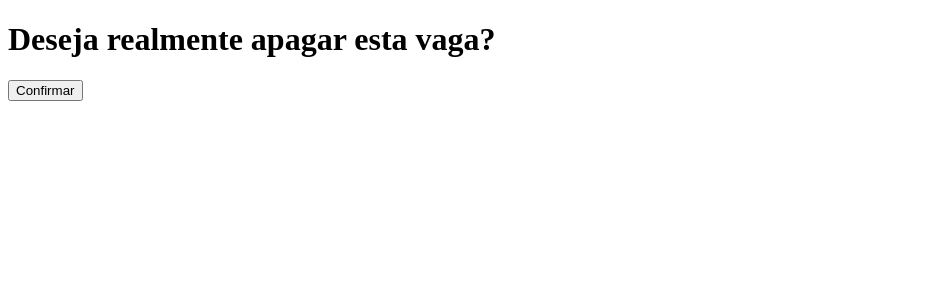
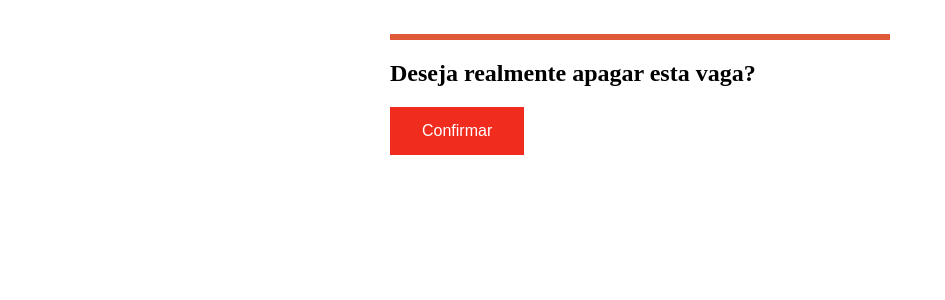
Before and after one commit to GiovanaThais/empresa, a Django app: page /deleteVaga/1/ in a window 1280 px wide. Shown: the top 300 px of the page, without its empty margins (0-945 px from the left). Run offline with Django 3.2, Linux system fonts and the light colour scheme; data comes from the database, SQL or seed files in the repository.

Commit message:
style: atualizando html

```diff
--- a/core/templates/core/empresa_form.html
+++ b/core/templates/core/empresa_form.html
@@ -54,7 +54,7 @@
     <form method="POST">
         {% csrf_token %}
         {{form.as_p}}
-        <button type="button">Salvar</button>
+        <button class="button">Salvar</button>
     </form>
     <div>
 </body>
--- a/core/templates/core/empresa_list.html
+++ b/core/templates/core/empresa_list.html
@@ -86,7 +86,10 @@
             <a class="one" href="{% url 'empresa_delete' empresa.id %}" target="_blank">Deletar</a>
         </td>
         </tr><br>
+
     {% endfor %}
+    <a class="three" href="/listVaga/" target="_blank">Ver Todas as Vagas</a>
     <a class="three" href="/createEmpresa/" target="_blank">Cadastrar Nova Empresa</a>
+
 </body>
 </html>
--- a/core/templates/core/vaga_confirm_delete.html
+++ b/core/templates/core/vaga_confirm_delete.html
@@ -5,12 +5,40 @@
     <meta name="viewport" content="width=device-width, initial-scale=1.0">
     <meta http-equiv="X-UA-Compatible" content="ie=edge">
     <title>VagaForm</title>
+    <style>
+        .button {
+            background-color: #f02c1e;
+            border: none;
+            color: white;
+            padding: 15px 32px;
+            text-align: center;
+            text-decoration: none;
+            display: inline-block;
+            font-size: 16px;
+            margin: auto;
+            cursor: pointer;
+        }
+
+        .content {
+            max-width: 500px;
+            margin: auto;
+            padding: 10px;
+        }
+        p.one {
+            border-style: solid;
+            border-color: rgb(223, 90, 57);
+        }
+
+    </style>
 </head>
 <body>
-    <h1>Deseja realmente apagar esta vaga?</h1>
-    <form method="POST">
-        {% csrf_token %}
-        <button type="submit">Confirmar</button>
-    </form>
+    <div class="content">
+    <p class="one">
+        <h2>Deseja realmente apagar esta vaga?</h2>
+        <form method="POST">
+            {% csrf_token %}
+            <button class="button">Confirmar</button>
+        </form>
+    </p></div>
 </body>
 </html>
--- a/core/templates/core/vaga_list.html
+++ b/core/templates/core/vaga_list.html
@@ -8,6 +8,9 @@
 </head>
 <body>
     {% for vaga in object_list %}
+
+        <b><a class="two" href="{% url 'vaga_update' vaga.id %}" target="_blank">{{vaga.id}}</a></b>
+
         <p>{{vaga.titulo}} </p>
         <p>{{vaga.descricao}} </p>
         <p>{{vaga.salario}} </p>
@@ -15,6 +18,7 @@
         <p>{{vaga.status}} </p>
         <p>{{vaga.empresa}} </p>
         <br>
+        <a class="one" href="{% url 'vaga_delete' vaga.id %}" target="_blank">Deletar</a>
     {% endfor %}
 </body>
 </html>
```
